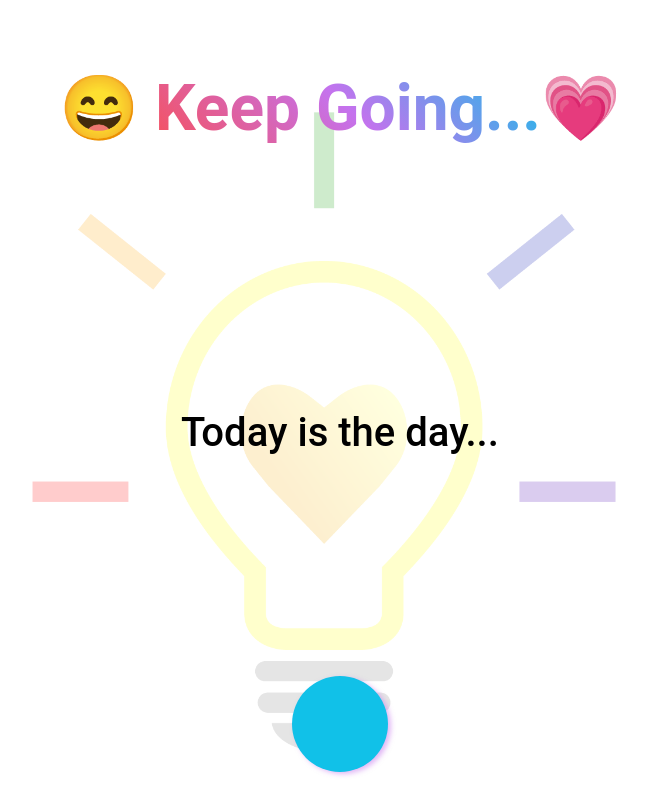
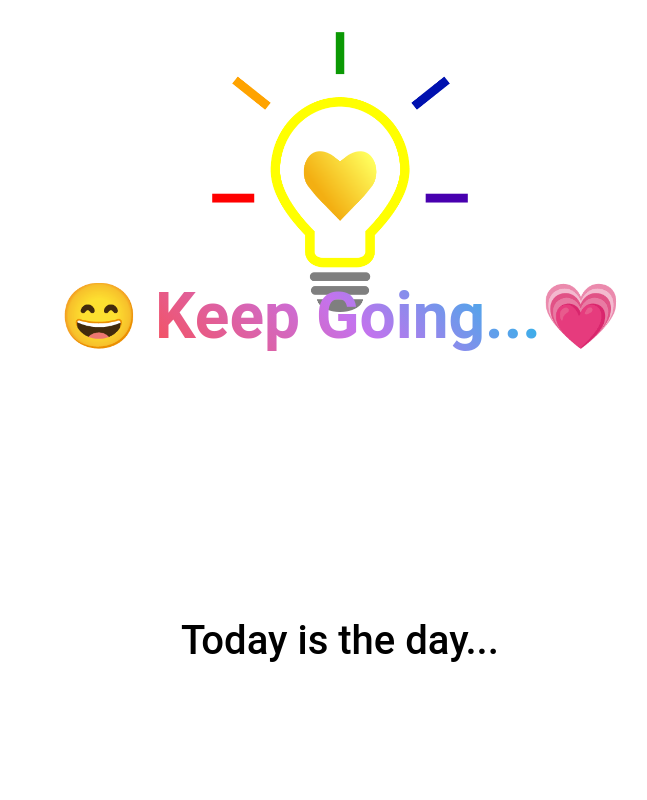
Before and after one commit to klb-dev/inspiration, a plain HTML site: page index.html in a window 1280 px wide. Shown: the top 800 px of the page, without its empty margins (300-947 px from the left). Drawn offline with Linux system fonts and the light colour scheme; a web font is replaced by a local one.

Commit message:
fixed layout, changed img to header rather than background

```diff
--- a/index.html
+++ b/index.html
@@ -16,6 +16,9 @@
     <link rel="stylesheet" href="style.css">
 </head>
 <body>
+    <header>
+        <img src="images/inspirationLogo.png" alt="Colorful lightbulb with heart in the middle">
+    </header>
     <main>
         <h1>😄 <span>Keep Going...</span>💗</h1>
         <p id="quote" aria-live="polite">Today is the day...</p>
--- a/style.css
+++ b/style.css
@@ -9,19 +9,10 @@ body {
     font-style: normal;
 }
 
-body::before {
-    content: '';
-    position: fixed;
-    top: 4.5em;
-    left:3em;
-    width: 80%;
-    height: 80%;
-    background-image: url('images/inspirationLogo.png');
-    background-repeat: no-repeat;
-    background-position: center;
-    background-size: contain;
-    z-index: -1;
-    opacity: .2;
+header img{
+    display: block;
+    width: 30%;
+    margin: 2em auto 1em;
 }
 
 main {
@@ -29,7 +20,7 @@ main {
     flex-direction: column;
     align-items: center;
     justify-content: center;
-    height: 100vh;
+    height: 65vh;
 }
 
 h1 {
@@ -73,15 +64,35 @@ button:hover {
     box-shadow:3px 2px 5px hsla(191, 86%, 49%, 0.5);
 }
 
+@media (min-width: 900px){
+    header img {
+        width: 30%;
+    }
+
+    main {
+        height: 75vh;
+    }
+
+    h1 {
+        font-size: 3rem;
+    }
+
+    p {
+        font-size: 2rem;
+        max-width: 40ch;
+    }
+
+}
+
 @media (min-width: 768px) {
-    body {
-        position: relative;
+    header img {
+        width: 20%;
     }
-    body::before {
-        position: absolute;
-        top: 7em;
-        left: 6em;
+
+    main {
+        height: 70vh;
     }
+
     h1 {
         font-size: 4rem;
     }
@@ -91,14 +102,3 @@ button:hover {
         max-width: 30ch;
     }
 }
-
-@media (min-width: 900px){
-    body {
-        position: relative;
-    }
-    body::before {
-        position: absolute;
-        top: 7em;
-        left: 7em;
-    }
-}
```
